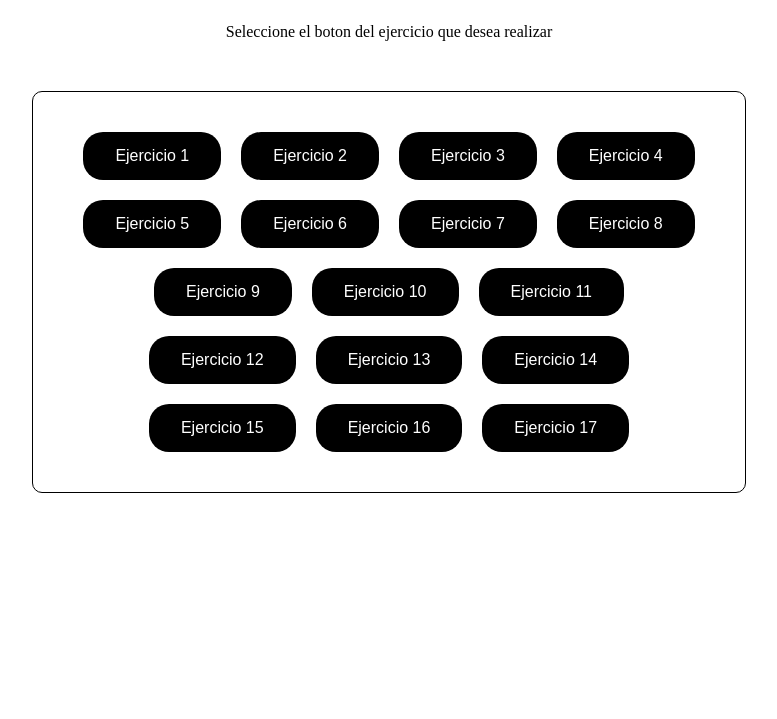
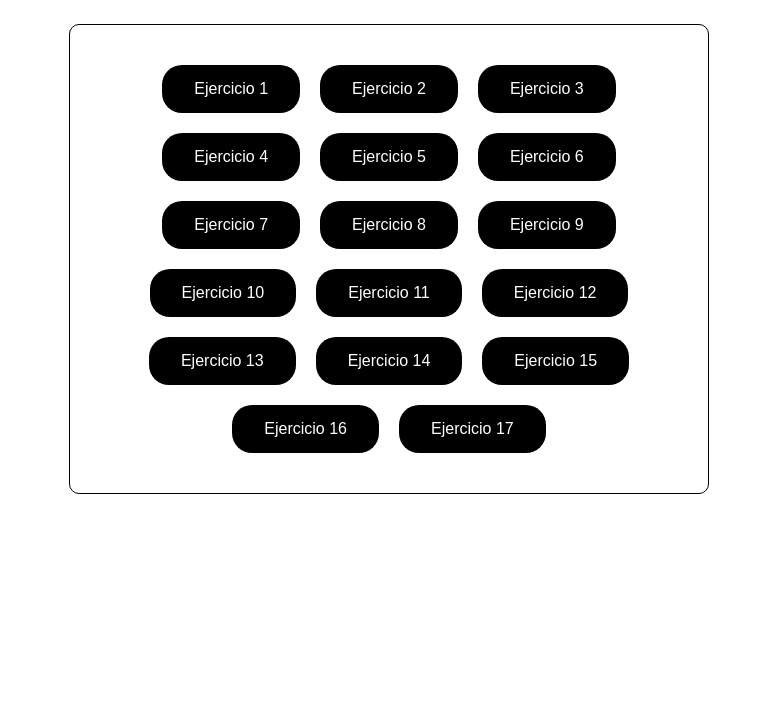
Before and after one commit to santi1007312/PruebaPracticaJsACA, a plain HTML site: page index.html in a window 1280 px wide. Shown: the part 81-800 px from the top of the page, without its empty margins (251-1028 px from the left). Drawn offline with Linux system fonts and the light colour scheme.

Commit message:
doc: documentar generalmente estilos y formato de la interfaz web

```diff
--- a/styles.css
+++ b/styles.css
@@ -1,8 +1,16 @@
+/*Estilos generales*/
+*{
+    margin: 0;
+    padding: 0;
+    box-sizing: border-box;
+}
+
 body{
     display: flex;
     flex-direction: column;
     align-items: center;
 }
+
 p{
     margin-bottom: 50px;
 }
@@ -28,6 +36,7 @@ button{
     border-radius: 20px;
 
 }
+/* Estados Interactivos */
 button:hover{
     cursor: pointer;
     background-color: #0000003b;
```
Also changed, not shown: index.html (+2 -0 lines).
